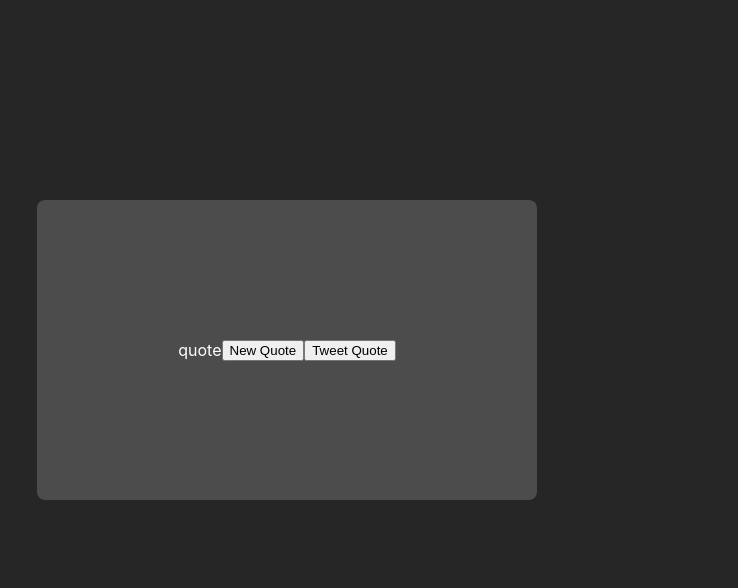
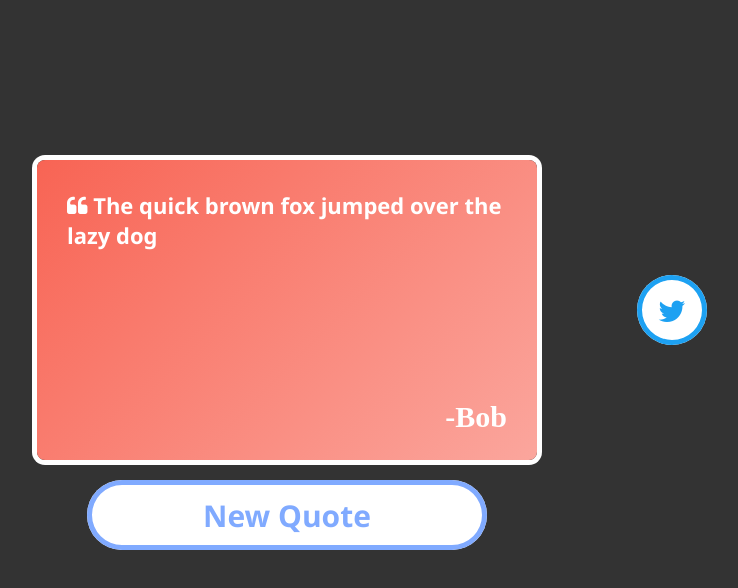
Before and after one commit to Pytal/random-quote-machine, a React (Create React App) app: page / in a window 1280 px wide. Shown: the top 588 px of the page, without its empty margins (353-1091 px from the left). Built offline with nearby package versions, Linux system fonts and the light colour scheme; no server answers.

Commit message:
Made a lot of improvements + implemented logic to animate css with classes

```diff
--- a/public/index.html
+++ b/public/index.html
@@ -1,29 +1,31 @@
 <!DOCTYPE html>
-<html lang="en">
+<html lang='en'>
   <head>
-    <meta charset="utf-8" />
-    <link rel="shortcut icon" href="%PUBLIC_URL%/favicon.ico" />
-    <meta name="viewport" content="width=device-width, initial-scale=1" />
-    <meta name="theme-color" content="#000000" />
+    <meta charset='utf-8' />
+    <link rel='shortcut icon' href='%PUBLIC_URL%/favicon.ico' />
+    <link rel="stylesheet" href="https://cdnjs.cloudflare.com/ajax/libs/font-awesome/4.7.0/css/font-awesome.min.css">
+    <link rel="stylesheet" href="https://cdnjs.cloudflare.com/ajax/libs/animate.css/3.7.2/animate.min.css">
+    <meta name='viewport' content='width=device-width, initial-scale=1' />
+    <meta name='theme-color' content='#000000' />
     <!--
       manifest.json provides metadata used when your web app is installed on a
       user's mobile device or desktop. See https://developers.google.com/web/fundamentals/web-app-manifest/
     -->
-    <link rel="manifest" href="%PUBLIC_URL%/manifest.json" />
+    <link rel='manifest' href='%PUBLIC_URL%/manifest.json' />
     <!--
       Notice the use of %PUBLIC_URL% in the tags above.
       It will be replaced with the URL of the `public` folder during the build.
       Only files inside the `public` folder can be referenced from the HTML.
 
-      Unlike "/favicon.ico" or "favicon.ico", "%PUBLIC_URL%/favicon.ico" will
+      Unlike '/favicon.ico' or 'favicon.ico', '%PUBLIC_URL%/favicon.ico' will
       work correctly both with client-side routing and a non-root public URL.
       Learn how to configure a non-root public URL by running `npm run build`.
     -->
-    <title>React App</title>
+    <title>random-quote-machine</title>
   </head>
   <body>
     <noscript>You need to enable JavaScript to run this app.</noscript>
-    <div id="root"></div>
+    <div id='root'></div>
     <!--
       This HTML file is a template.
       If you open it directly in the browser, you will see an empty page.
--- a/src/App.css
+++ b/src/App.css
@@ -1,51 +1,143 @@
-/*
-.App {
-  text-align: center;
+.backdrop {
+  display: flex;
+  justify-content: center;
+  height: 100vh;
 }
 
-.App-logo {
-  animation: App-logo-spin infinite 20s linear;
-  height: 40vmin;
-  pointer-events: none;
+/* Grids */
+#quote-box { grid-area: quote-box; }
+.card { grid-area: card; }
+#new-quote { grid-area: new-quote; }
+#tweet-quote { grid-area: tweet-quote; }
+#text { grid-area: text; }
+#author { grid-area: author; }
+
+.grid {
+  position: relative;
+  height: fit-content;
+  top: 20%;
+  display: grid;
+  grid-template-columns: 1fr 1fr 1fr;
+  grid-template-areas: '. quote-box tweet-quote';
+  gap: 0 100px;
 }
 
-.App-header {
-  background-color: #282c34;
-  min-height: 100vh;
-  display: flex;
-  flex-direction: column;
-  align-items: center;
-  justify-content: center;
-  font-size: calc(10px + 2vmin);
+#quote-box {
+  position: relative;
+  justify-items: center;
+  perspective: 600px;
+  display: grid;
+  grid-template-rows: max-content max-content;
+  grid-template-areas: 'card'
+                       'new-quote';
+  gap: 20px 0;
+}
+
+#tweet-quote {
+  top: 115px;
+}
+
+/* Card */
+.card {
+  position: relative;
+  width: 500px;
+  height: 300px;
+  transition: transform 0s;
+  transform-style: preserve-3d;
+}
+
+.card-front, .card-back {
+  position: absolute;
+  width: 100%;
+  height: 100%;
+  border-radius: 8px;
+  box-shadow: 0 0 0 5px white;
+  backface-visibility: hidden;
+  background-image: linear-gradient(135deg, rgb(248, 100, 84), rgb(251, 166, 157));
+}
+
+.card-front {
+  display: grid;
+  grid-template-rows: max-content max-content;
+  grid-template-areas: 'text'
+                       'author';
+}
+
+.card-back {
+  transform: rotateX(180deg);
+}
+
+/* Buttons */
+#new-quote {
+  position: relative;
+  width: 400px;
+  height: 70px;
+  border-radius: 35px;
+  font-family: 'Segoe UI';
+  font-size: 30px;
+  font-weight: bold;
+  background-color: white;
+  color: rgb(128, 170, 255);
+  box-shadow: 0 0 0 5px rgb(128, 170, 255) inset;
+  transition: background-color 0.3s, color 0.3s;
+}
+
+#new-quote:hover {
+  background-color: rgb(128, 170, 255);
   color: white;
 }
 
-.App-link {
-  color: #61dafb;
+.trigger ~ .card {
+  transform: rotateX(360deg);
+  transition: transform 1s cubic-bezier(0.645, 0.045, 0.355, 1);
 }
 
-@keyframes App-logo-spin {
-  from {
-    transform: rotate(0deg);
-  }
-  to {
-    transform: rotate(360deg);
-  }
+#tweet-quote {
+  position: relative;
+  width: 70px;
+  height: 70px;
+  border-radius: 35px;
+  font-family: 'Segoe UI';
+  font-size: 30px;
+  font-weight: bold;
+  background-color: white;
+  color: rgb(29, 161, 242);
+  box-shadow: 0 0 0 5px rgb(29, 161, 242) inset;
+  transition: background-color 0.3s, color 0.3s;
 }
-*/
 
-#quote-box {
-  display: flex;
-  justify-content: center;
-  align-items: center;
+#tweet-quote:hover {
+  background-color: rgb(29, 161, 242);
+  color: white;
+}
+
+/* Text */
+p {
   position: relative;
-  top: 200px;
-  background-color: rgba(76, 76, 76, 1);
-  width: 500px;
-  height: 300px;
-  border-radius: 8px;
+  font-family: 'Segoe UI';
+  font-weight: bold;
+  color: white;
+  word-wrap: break-word;
 }
 
 #text {
-  color: white;
+  margin: 30px 30px 0 30px;
+  height: 200px;
+  width: 440px;
+  font-size: 22px;
 }
+
+#author {
+  height: max-content;
+  width: 440px;
+  font-size: 30px;
+  font-family: 'Ink Draft';
+  text-align: right;
+  margin: 10px 30px 30px 30px;
+}
+
+/* Remove Default Styles */
+button {
+  border: none;
+  outline: none;
+}
--- a/src/App.js
+++ b/src/App.js
@@ -1,41 +1,91 @@
 import React from 'react';
-// import logo from './logo.svg';
 import './App.css';
 
-/*
-function App() {
+const QUOTES = 'https://gist.githubusercontent.com/camperbot/5a022b72e96c4c9585c32bf6a75f62d9/raw/e3c6895ce42069f0ee7e991229064f167fe8ccdc/quotes.json';
+
+class QuoteBox extends React.Component {
+  constructor(props) {
+    super(props);
+    this.state = {
+      quote: 'The quick brown fox jumped over the lazy dog',
+      author: 'Bob',
+      quotes: [],
+      anim: ''
+    };
+    this.getQuote = this.getQuote.bind(this);
+  }
+
+  componentDidMount() {
+    fetch(QUOTES)
+      .then( a => a.json() )
+      .then( b => this.setState({ quotes: b.quotes }) );
+  }
+
+  getQuote() {
+    const min = 0;
+    const max = this.state.quotes.length - 1;
+    const newQuote = this.state.quotes[ Math.floor(Math.random() * (max - min + 1) + min) ];
+    this.setState({
+      quote: newQuote.quote,
+      author: newQuote.author,
+      anim: 'trigger'
+    });
+    const elem = document.querySelector('.card');
+    elem.addEventListener('transitionend', () => this.setState({ anim: '' }));
+  }
+
+  clicked() {
+    this.props.changeBackground();
+  }
+
+  render() {
     return (
-    <div className="App">
-      <header className="App-header">
-        <img src={logo} className="App-logo" alt="logo" />
-        <p>
-          Edit <code>src/App.js</code> and save to reload.
-        </p>
-        <a
-          className="App-link"
-          href="https://reactjs.org"
-          target="_blank"
-          rel="noopener noreferrer"
-        >
-          Learn React
-        </a>
-      </header>
+      <div className='grid'>
+        <div id='quote-box'>
+          <button onClick={() => { this.getQuote(); this.clicked(); }} className={this.state.anim} id='new-quote'>New Quote</button>
+          <div className={'card'/* + this.state.anim */}>
+            <div className='card-front'>
+              <p id='text'><i className='fa fa-quote-left'></i> {this.state.quote}</p>
+              <p id='author'>-{this.state.author}</p>
+            </div>
+            <div className='card-back'></div>
+          </div>
+        </div>
+        <button id='tweet-quote'><i className='fa fa-twitter'></i></button>
       </div>
     );
   }
-*/
+};
 
-// export default App;
+class Backdrop extends React.Component {
+  constructor(props) {
+    super(props);
+    this.state = {
+      background: '#333',
+      colors: ['#16A085', '#27AE60', '#2C3E50', '#F39C12', '#E74C3C',
+               '#9B59B6', '#FB6964', '#342224', '#472E32', '#BDBB99',
+               '#77B1A9', '#73A857']
 
-function Box() {
+    };
+    this.changeBackground = this.changeBackground.bind(this);
+  }
+
+  changeBackground() {
+    const min = 0;
+    const max = this.state.colors.length - 1;
+    const newBackground = this.state.colors[ Math.floor(Math.random() * (max - min + 1) + min) ];
+    this.setState({
+      background: newBackground
+    });
+  }
+
+  render() {
     return (
-    <div id='quote-box'>
-      <p id='text'>quote</p>
-      <p id='author'></p>
-      <button id='new-quote'>New Quote</button>
-      <button id='tweet-quote'>Tweet Quote</button>
+      <div className='backdrop' style={{ backgroundColor: this.state.background }}>
+        <QuoteBox changeBackground={this.changeBackground} />
       </div>
     );
   }
+};
 
-export default Box;
+export default Backdrop;
--- a/src/index.css
+++ b/src/index.css
@@ -1,16 +1,10 @@
 body {
   margin: 0;
-  font-family: -apple-system, BlinkMacSystemFont, "Segoe UI", "Roboto", "Oxygen",
-    "Ubuntu", "Cantarell", "Fira Sans", "Droid Sans", "Helvetica Neue",
-    sans-serif;
+  font-family: -apple-system, BlinkMacSystemFont, "Segoe UI", "Roboto", "Ubuntu", sans-serif;
   -webkit-font-smoothing: antialiased;
   -moz-osx-font-smoothing: grayscale;
-  background-color: rgba(38, 38, 38, 1);
-  display: flex;
-  justify-content: center;
 }
 
 code {
-  font-family: source-code-pro, Menlo, Monaco, Consolas, "Courier New",
-    monospace;
+  font-family: "Input Mono Narrow", Menlo, Monaco, Consolas, "Courier New", monospace;
 }
--- a/src/index.js
+++ b/src/index.js
@@ -1,11 +1,10 @@
 import React from 'react';
 import ReactDOM from 'react-dom';
 import './index.css';
-import Box from './App';
+import Backdrop from './App';
 import * as serviceWorker from './serviceWorker';
 
-// ReactDOM.render(<App />, document.getElementById('root'));
-ReactDOM.render(<Box />, document.getElementById('root'));
+ReactDOM.render(<Backdrop />, document.getElementById('root'));
 
 // If you want your app to work offline and load faster, you can change
 // unregister() to register() below. Note this comes with some pitfalls.
```
Lines whose indentation alone changed are shown as unchanged.
